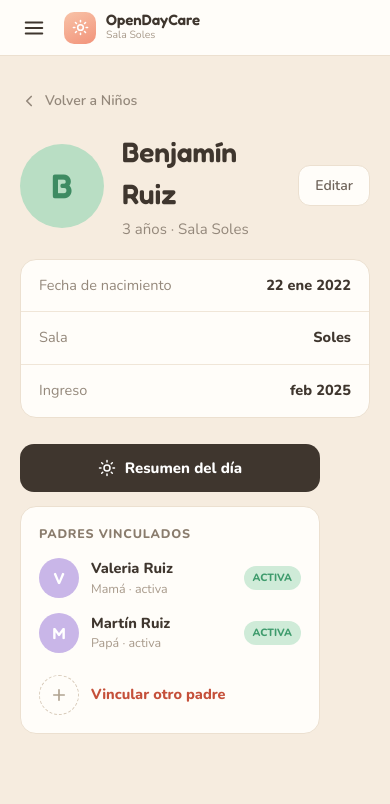
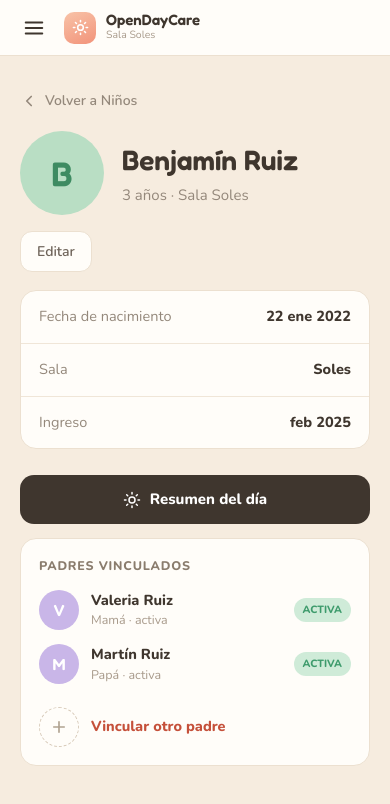
Before and after one commit to AnaRoGon/open-daycare, a Next.js app: page /kids/benjamin-ruiz in a window 390 px wide. Shown: the top 804 px of the page. Built offline with nearby package versions, Linux system fonts and the light colour scheme.

Commit message:
Step 05: Add responsive adjustments

```diff
--- a/app/(dashboard)/kids/[id]/page.tsx
+++ b/app/(dashboard)/kids/[id]/page.tsx
@@ -35,9 +35,10 @@ export default async function KidsProfile({ params }: KidsProfileProps) {
         Volver a Niños
       </Link>
 
-      <div className="flex flex-wrap items-start gap-[26px]">
+      <div className="flex flex-col gap-[26px] lg:flex-row lg:items-start">
         {/* Left column */}
-        <div className="flex min-w-[300px] flex-1 flex-col gap-[18px]">
+        <div className="flex w-full flex-col gap-[18px] lg:min-w-[300px] lg:flex-1">
+          <div className="flex flex-col gap-4 lg:flex-row lg:items-center lg:gap-[18px]">
             <div className="flex items-center gap-[18px]">
               <div
                 className="flex h-[84px] w-[84px] flex-none items-center justify-center rounded-full font-display text-[34px] font-semibold"
@@ -56,9 +57,10 @@ export default async function KidsProfile({ params }: KidsProfileProps) {
                   {child.age} &middot; Sala {child.classroom}
                 </p>
               </div>
+            </div>
             <button
               type="button"
-              className="rounded-[12px] border-[1.5px] border-linen bg-card px-4 py-[9px] font-semibold text-[14px] text-mocha"
+              className="self-start rounded-[12px] border-[1.5px] border-linen bg-card px-4 py-[9px] font-semibold text-[14px] text-mocha"
             >
               Editar
             </button>
@@ -117,7 +119,7 @@ export default async function KidsProfile({ params }: KidsProfileProps) {
         </div>
 
         {/* Right column */}
-        <div className="flex w-[300px] flex-none flex-col gap-[14px]">
+        <div className="flex w-full flex-col gap-[14px] lg:w-[300px] lg:flex-none">
           <button
             type="button"
             className="flex w-full items-center justify-center gap-[9px] rounded-[14px] bg-[#3F362E] px-[13px] py-[13px] font-extrabold text-[15px] text-white"
--- a/app/(dashboard)/kids/page.tsx
+++ b/app/(dashboard)/kids/page.tsx
@@ -13,7 +13,7 @@ export default function KidsPage() {
 
   return (
     <div className="mx-auto w-full max-w-[880px] px-5 pb-20 pt-[34px] lg:px-10">
-      <div className="mb-[22px] flex items-end justify-between gap-4">
+      <div className="mb-[22px] flex flex-col gap-4 lg:flex-row lg:items-end lg:justify-between">
         <div>
           <div className="mb-1 text-[12.5px] font-extrabold tracking-[0.8px] text-[#D9583C]">
             GESTIÓN
```
Lines whose indentation alone changed are shown as unchanged.
